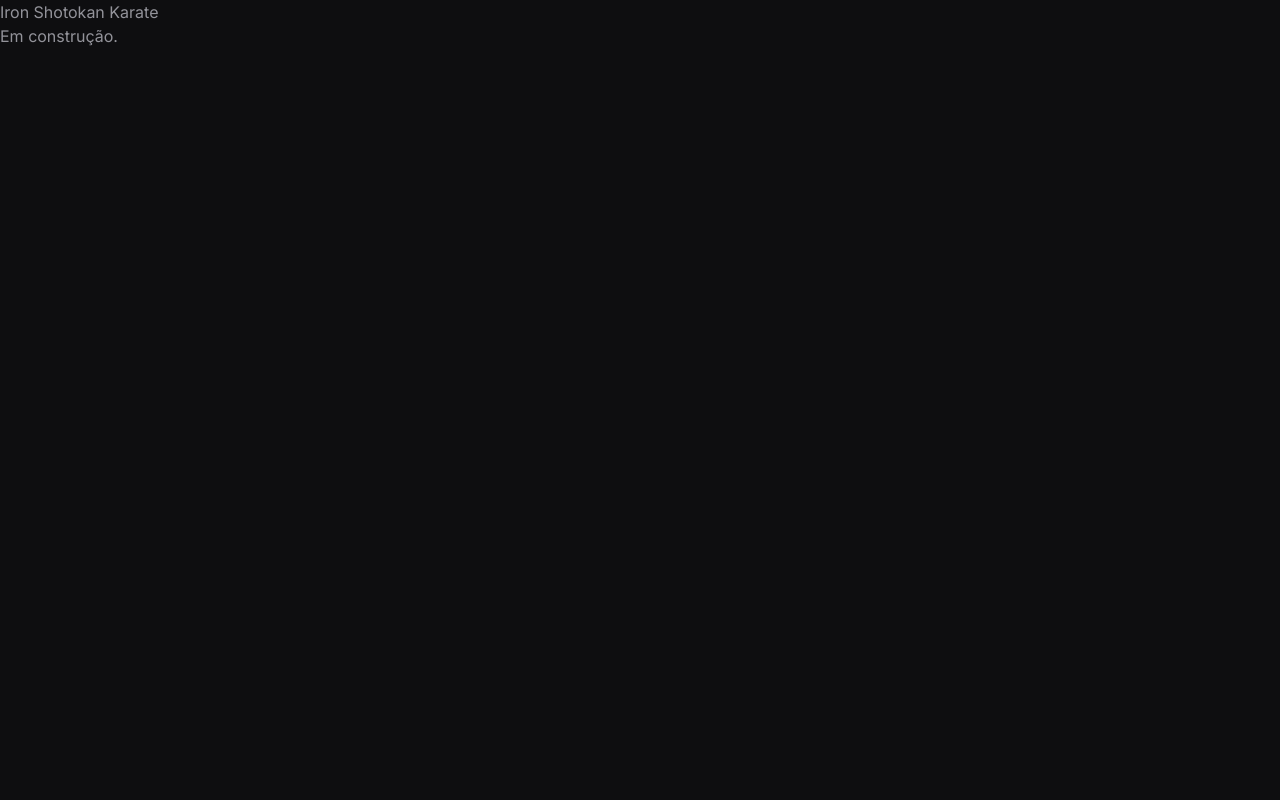
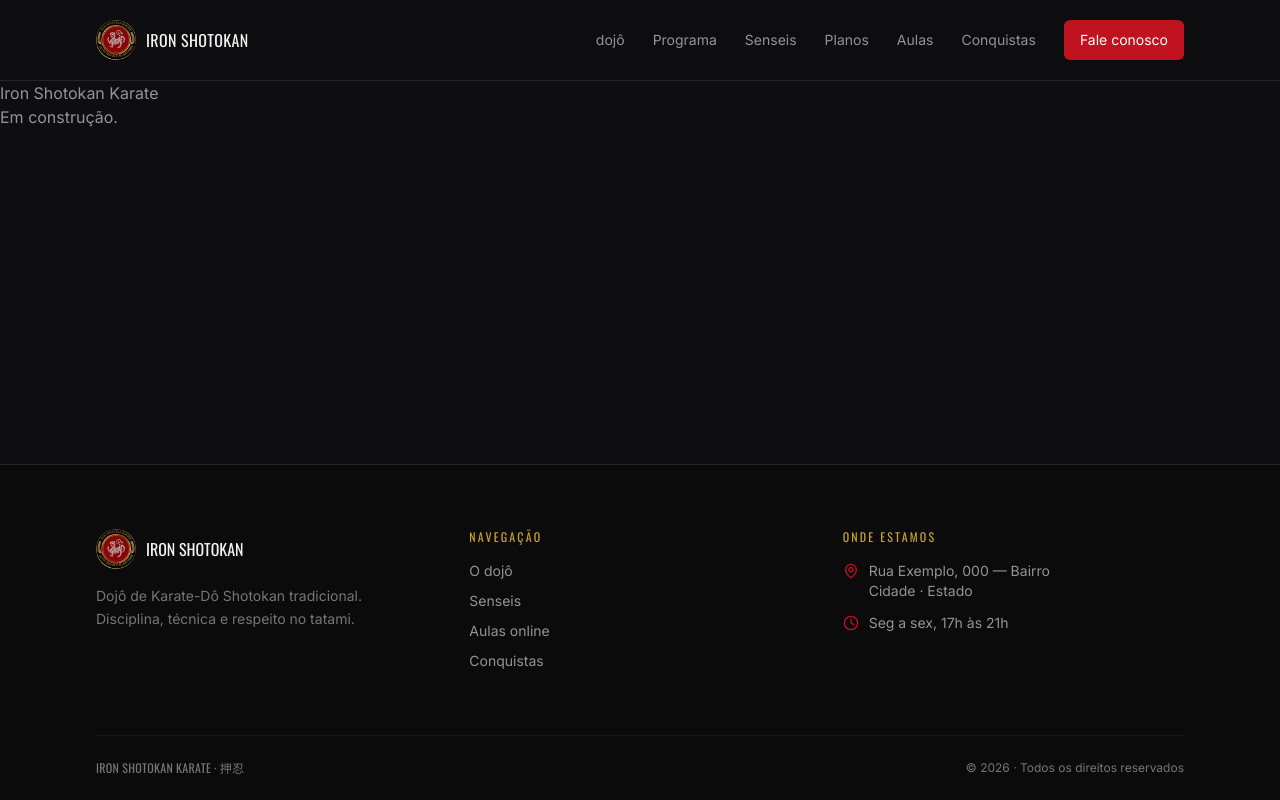
Before and after one commit to Sulivan7/dojo-isk, a Next.js app: page / in a window 1280 px wide. Built offline with nearby package versions, Linux system fonts and the light colour scheme.

Commit message:
feat: sets up the header and footer in `layout`

```diff
--- a/src/app/layout.tsx
+++ b/src/app/layout.tsx
@@ -1,5 +1,7 @@
 import type { Metadata } from "next";
 import { Oswald, Inter } from "next/font/google";
+import Header from "@/components/layout/Header";
+import Footer from "@/components/layout/Footer";
 import "./globals.css";
 
 const oswald = Oswald({
@@ -26,7 +28,11 @@
       lang="pt-BR"
       className={`${oswald.variable} ${inter.variable} h-full antialiased`}
     >
-      <body className="min-h-full flex flex-col">{children}</body>
+      <body className="flex min-h-screen flex-col font-sans">
+        <Header />
+        <main className="flex-1">{children}</main>
+        <Footer />
+      </body>
     </html>
   );
 }
```
